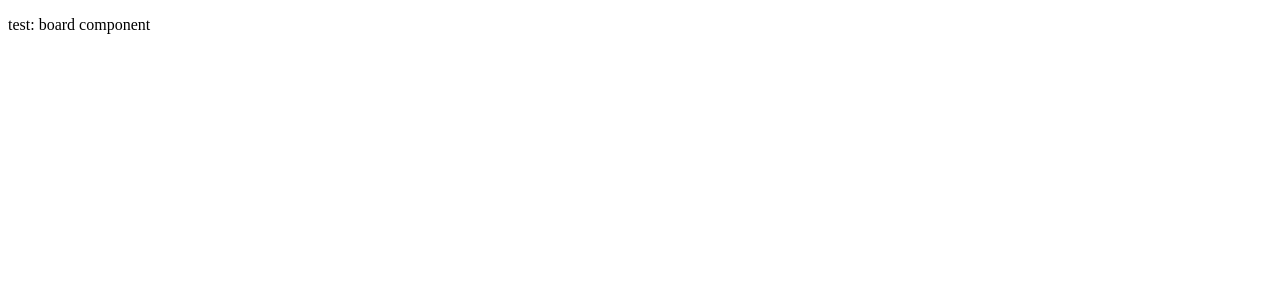
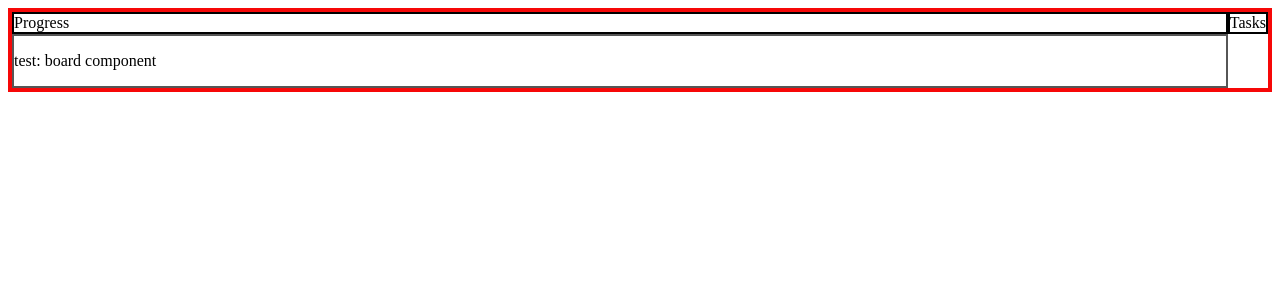
Before and after one commit to WCRI62-Wonderpus-Photogenicus/Quest-Board, a React app: page / in a window 1280 px wide. Shown: the top 300 px of the page. Built offline with nearby package versions, Linux system fonts and the light colour scheme.

Commit message:
basic styling rendering homepage, board, task list, progress bar

```diff
--- a/client/App.jsx
+++ b/client/App.jsx
@@ -1,5 +1,6 @@
 import React from 'react';
 import Homepage from './components/homepage.jsx'
+import './styles.css'
 
 const App = () => {
     return (
--- a/client/components/homepage.jsx
+++ b/client/components/homepage.jsx
@@ -4,6 +4,9 @@
  const Homepage = () => {
    return (
     <div id='homepage-container'>
+      <div id='progress-container'>Progress</div>
+      <div id='task-list-container'>Tasks</div>
+
     <Board />
     </div>
    )
--- a/client/index.html
+++ b/client/index.html
@@ -4,6 +4,7 @@
     <meta charset="UTF-8">
     <meta name="viewport" content="width=device-width, initial-scale=1.0">
     <title>Document</title>
+    <link rel="stylesheet" href="/client/styles.css">
 </head>
 <body>
     <div id="root"></div>
--- /dev/null
+++ b/client/styles.css
@@ -0,0 +1,26 @@
+#homepage-container {
+    border: 4px solid rgb(246, 8, 8);
+    display: grid;
+    grid-template-columns: 1fr;
+    /* grid-template-rows: 1fr 1fr; */
+    grid-template-areas:
+    "progress progress"
+    "task-list board";
+    /* grid-template-rows: 50px 1fr 30px;
+    grid-template-columns: 150px 1fr; */
+}
+
+#progress-container {
+    grid-area: "progress";
+    border: 2px solid black;
+}
+
+#task-list-container {
+    grid-area: "task-list";
+    border: 2px solid black;
+
+}
+#board-container {
+    grid-area: "board";
+    border: 2px solid rgb(86, 86, 86);
+}
```
